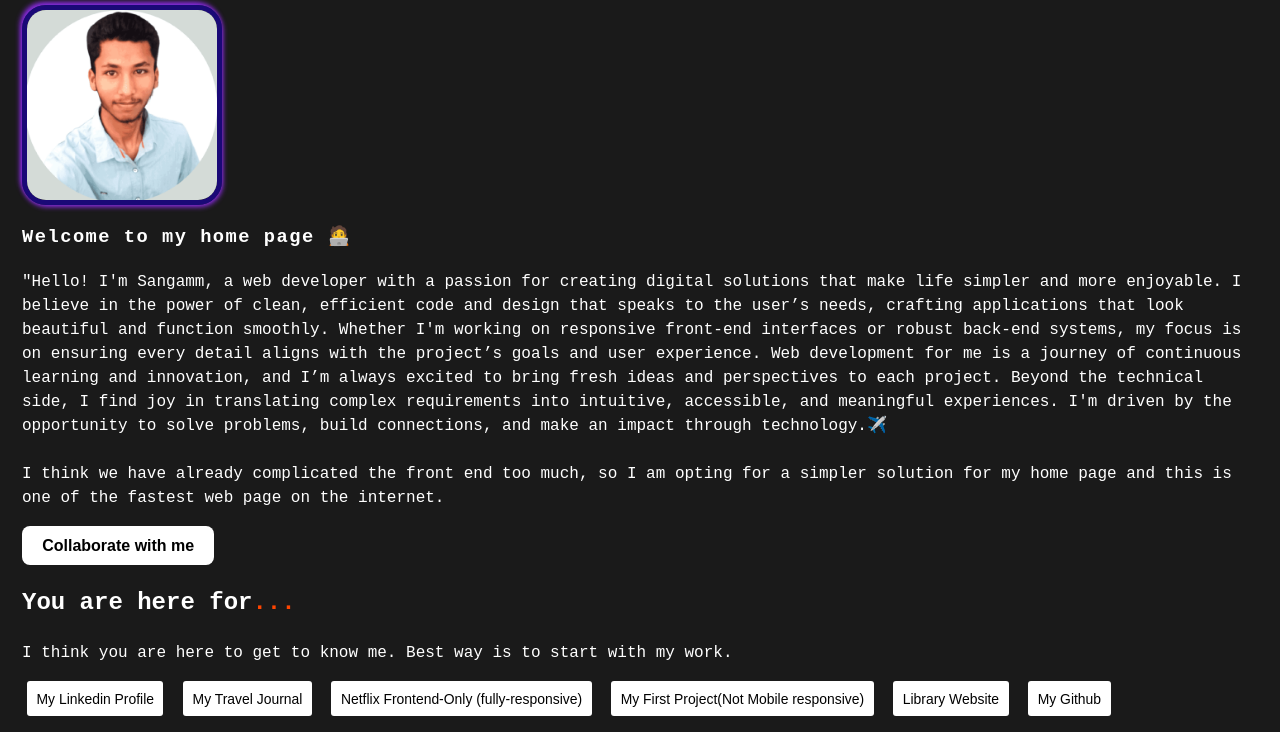
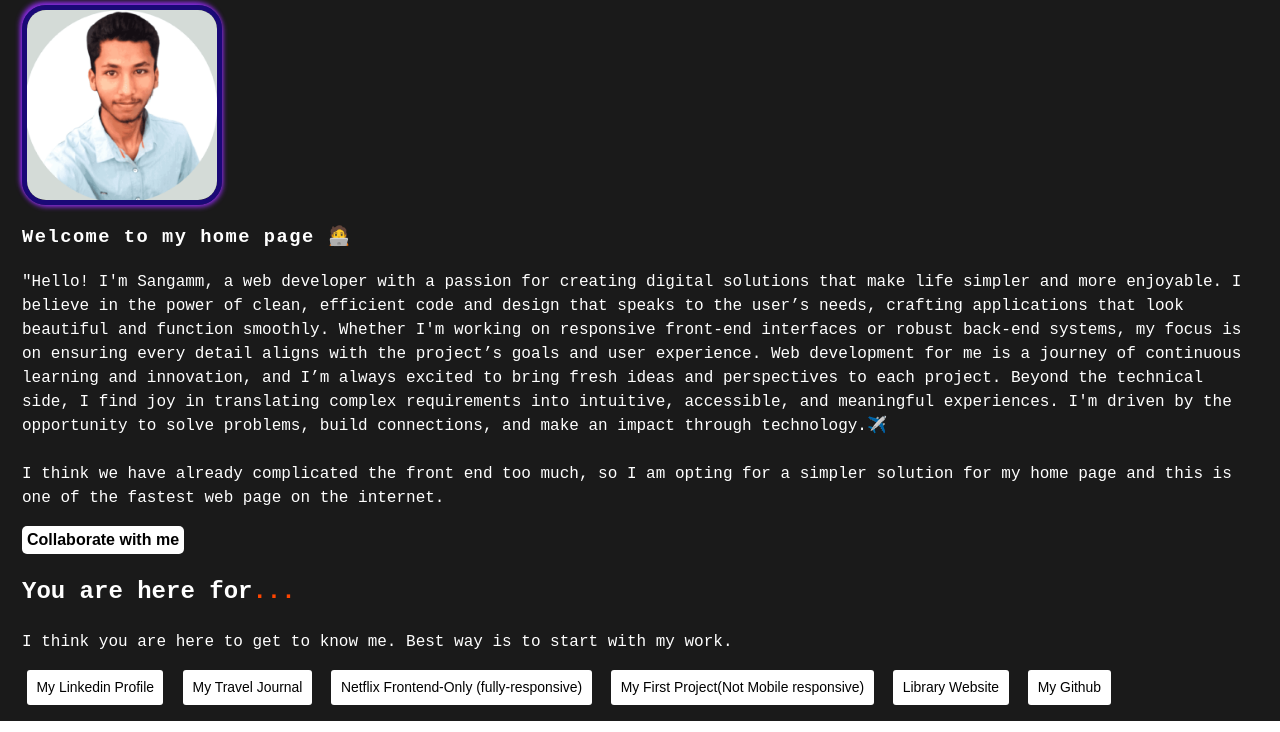
Before and after one commit to sangamsgit/MyPortfolioWebsite, a website built with Vite: page index.html in a window 1280 px wide. Shown: the part 98-830 px from the top of the page. Built offline with nearby package versions, Linux system fonts and the light colour scheme; a web font is replaced by a local one.

Commit message:
added styles

```diff
--- a/mystyle.css
+++ b/mystyle.css
@@ -53,6 +53,7 @@ body{
     font-size: 0.87em;
     color: black;
     background-color: white;
+    cursor: pointer;
 }
 
 
@@ -62,6 +63,10 @@ body{
     background-color: white;
     font-family: Arial, Helvetica, sans-serif;
     font-weight: bolder;
+    padding: 5px;
+    border-radius: 5px;
+    border: none;
+    cursor: pointer;
 }
 
 #email-icon{
```
